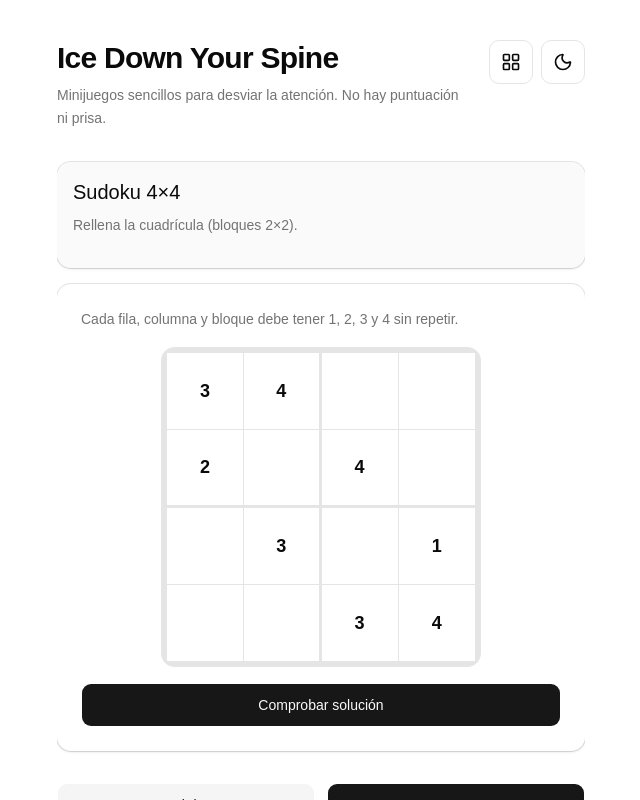
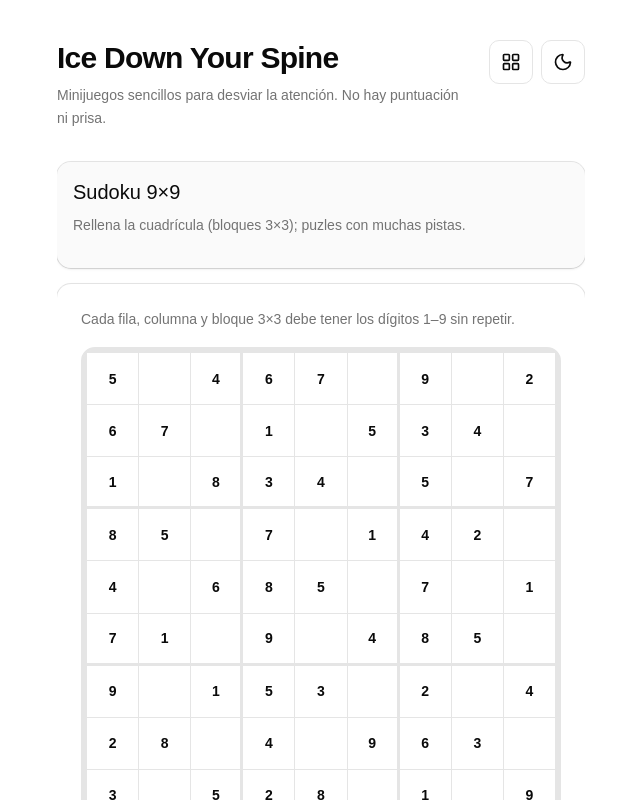
Before and after one commit to 3Ryuusei3/icedownmyspine, a React (Vite) app: page / in a window 1280 px wide. Both pictures are taken after a click on the button "Jugar a otro". Shown: the top 800 px of the page, without its empty margins (319-959 px from the left). Built offline with nearby package versions, Linux system fonts and the light colour scheme.

Commit message:
Updated sudoku and ordered numbers

```diff
--- a/src/games/Sudoku4Game.tsx
+++ b/src/games/Sudoku9Game.tsx
@@ -3,11 +3,13 @@ import { Button } from "@/components/ui/button";
 import { Input } from "@/components/ui/input";
 import type { GameProps } from "@/games/types";
 import {
-  formatSudoku4Lines,
-  isValidCompletedSudoku4,
-  respectsSudokuGivens,
-} from "@/lib/sudoku4Validate";
-import { SUDOKU4_PUZZLES } from "@/lib/sudoku4Presets";
+  formatSudoku9Lines,
+  isValidCompletedSudoku9,
+  respectsSudoku9Givens,
+} from "@/lib/sudoku9Validate";
+import { pickSudoku9Puzzle } from "@/lib/sudoku9Presets";
+
+const SIZE = 9;
 
 function chunk<T>(arr: T[], size: number): T[][] {
   const out: T[][] = [];
@@ -17,23 +19,19 @@ function chunk<T>(arr: T[], size: number): T[][] {
   return out;
 }
 
-function pickPuzzle() {
-  return SUDOKU4_PUZZLES[Math.floor(Math.random() * SUDOKU4_PUZZLES.length)]!;
-}
-
-/** Último dígito 1–4 aunque el input envíe varios caracteres (sustitución en móvil). */
+/** Último dígito 1–9 aunque el input envíe varios caracteres (sustitución en móvil). */
 function parseCellDigit(raw: string): number | null {
   const digits = raw.replace(/\D/g, "");
   const last = digits.slice(-1);
   if (last === "") return null;
   const n = Number.parseInt(last, 10);
-  if (n >= 1 && n <= 4) return n;
+  if (n >= 1 && n <= 9) return n;
   return null;
 }
 
-export function Sudoku4Game({ onWin }: GameProps) {
+export function Sudoku9Game({ onWin }: GameProps) {
   const [{ puzzle, cells }, setPuzzleState] = useState(() => {
-    const p = pickPuzzle();
+    const p = pickSudoku9Puzzle();
     return { puzzle: p, cells: [...p.initial] as number[] };
   });
 
@@ -68,44 +66,44 @@ export function Sudoku4Game({ onWin }: GameProps) {
       return;
     }
     const ok =
-      respectsSudokuGivens(cells, puzzle.initial) &&
-      isValidCompletedSudoku4(cells);
+      respectsSudoku9Givens(cells, puzzle.initial) &&
+      isValidCompletedSudoku9(cells);
     if (ok) {
       setFeedback(null);
       onWin?.({
-        solutionText: formatSudoku4Lines(puzzle.solution),
+        solutionText: formatSudoku9Lines(puzzle.solution),
       });
     } else {
       setFeedback("bad");
     }
   }
 
-  const rows = chunk(cells, 4);
+  const rows = chunk(cells, SIZE);
 
   return (
     <div className="flex flex-col gap-4 max-sm:gap-2">
       <p className="text-muted-foreground max-sm:text-xs max-sm:leading-snug text-sm leading-relaxed">
-        Cada fila, columna y bloque debe tener 1, 2, 3 y 4 sin repetir.
+        Cada fila, columna y bloque 3×3 debe tener los dígitos 1–9 sin repetir.
       </p>
       <div
-        className="border-border bg-border mx-auto grid w-full max-w-xs grid-cols-4 gap-px overflow-hidden rounded-xl border-2 p-0.5 sm:p-1"
+        className="border-border bg-border mx-auto grid w-full max-w-md grid-cols-9 gap-px overflow-hidden rounded-xl border-2 p-0.5 sm:max-w-lg sm:p-1"
         role="grid"
-        aria-label="Sudoku 4 por 4"
+        aria-label="Sudoku 9 por 9"
       >
         {rows.map((row, ri) =>
           row.map((val, ci) => {
-            const i = ri * 4 + ci;
+            const i = ri * SIZE + ci;
             const fixed = puzzle.initial[i] !== 0;
-            const br = ci === 1;
-            const bb = ri === 1;
+            const br = ci % 3 === 2 && ci < SIZE - 1;
+            const bb = ri % 3 === 2 && ri < SIZE - 1;
             return (
               <div
                 key={i}
-                className={`bg-card ${br ? "border-r-border border-r-2" : ""} ${bb ? "border-b-border border-b-2" : ""} flex aspect-square items-center justify-center p-0.5`}
+                className={`bg-card ${br ? "border-r-border border-r-2" : ""} ${bb ? "border-b-border border-b-2" : ""} flex aspect-square min-w-0 items-center justify-center p-px sm:p-0.5`}
                 role="gridcell"
               >
                 {fixed ? (
-                  <span className="text-base font-semibold tabular-nums sm:text-lg">
+                  <span className="text-xs font-semibold tabular-nums sm:text-sm">
                     {puzzle.initial[i]}
                   </span>
                 ) : (
@@ -113,7 +111,7 @@ export function Sudoku4Game({ onWin }: GameProps) {
                     inputMode="numeric"
                     maxLength={2}
                     aria-label={`Celda fila ${ri + 1} columna ${ci + 1}`}
-                    className="h-full min-h-0 w-full rounded-none border-0 bg-transparent text-center text-[16px] shadow-none focus-visible:ring-2 sm:text-lg"
+                    className="h-full min-h-0 w-full min-w-0 rounded-none border-0 bg-transparent p-0 text-center text-[13px] shadow-none focus-visible:ring-1 sm:text-sm"
                     value={val === 0 ? "" : String(val)}
                     onChange={(e) => setCell(i, e.target.value)}
                   />
--- a/src/lib/gameRegistry.ts
+++ b/src/lib/gameRegistry.ts
@@ -8,11 +8,11 @@ import { MathQuickGame } from "@/games/MathQuickGame"
 import { MemoryPairsGame } from "@/games/MemoryPairsGame"
 import { OrderTapGame } from "@/games/OrderTapGame"
 import { SequenceGame } from "@/games/SequenceGame"
-import { Sudoku4Game } from "@/games/Sudoku4Game"
+import { Sudoku9Game } from "@/games/Sudoku9Game"
 import type { GameProps } from "@/games/types"
 
 export type GameId =
-  | "sudoku4"
+  | "sudoku9"
   | "math"
   | "sequence"
   | "count"
@@ -65,10 +65,10 @@ export const GAMES: GameDefinition[] = [
     component: GroundingGame,
   },
   {
-    id: "sudoku4",
-    title: "Sudoku 4×4",
-    description: "Rellena la cuadrícula (bloques 2×2).",
-    component: Sudoku4Game,
+    id: "sudoku9",
+    title: "Sudoku 9×9",
+    description: "Rellena la cuadrícula (bloques 3×3); puzles con muchas pistas.",
+    component: Sudoku9Game,
   },
   {
     id: "memory",
@@ -78,9 +78,9 @@ export const GAMES: GameDefinition[] = [
   },
   {
     id: "orderTap",
-    title: "16 números en orden",
+    title: "Ordena los números",
     description:
-      "Toca 16 números consecutivos (p. ej. del 21 al 36); un fallo reinicia desde el primero.",
+      "Toca 25 números consecutivos en orden (p. ej. del 21 al 45); un fallo reinicia desde el primero.",
     component: OrderTapGame,
   },
   {
--- a/src/lib/sudoku4Presets.ts
+++ /dev/null
@@ -1,21 +0,0 @@
-/** 4×4 sudoku: filas de izquierda a derecha, de arriba abajo. 0 = vacío. */
-
-export type Sudoku4Puzzle = {
-  initial: readonly number[]
-  solution: readonly number[]
-}
-
-export const SUDOKU4_PUZZLES: Sudoku4Puzzle[] = [
-  {
-    initial: [3, 4, 0, 0, 2, 0, 4, 0, 0, 3, 0, 1, 0, 0, 3, 4],
-    solution: [3, 4, 1, 2, 2, 1, 4, 3, 4, 3, 2, 1, 1, 2, 3, 4],
-  },
-  {
-    initial: [1, 0, 0, 4, 0, 4, 1, 0, 0, 1, 4, 0, 4, 0, 0, 1],
-    solution: [1, 2, 3, 4, 3, 4, 1, 2, 2, 1, 4, 3, 4, 3, 2, 1],
-  },
-  {
-    initial: [2, 1, 0, 0, 0, 0, 2, 1, 1, 0, 0, 3, 0, 3, 1, 0],
-    solution: [2, 1, 4, 3, 4, 3, 2, 1, 1, 2, 3, 4, 3, 4, 1, 2],
-  },
-]
--- a/src/lib/sudoku4Validate.ts
+++ /dev/null
@@ -1,49 +0,0 @@
-/** Comprueba que la cuadrícula 4×4 esté completa y sea un sudoku válido. */
-export function isValidCompletedSudoku4(grid: readonly number[]): boolean {
-  if (grid.length !== 16) return false
-  if (grid.some((c) => c < 1 || c > 4)) return false
-
-  for (let r = 0; r < 4; r++) {
-    const row = [0, 1, 2, 3].map((c) => grid[r * 4 + c]!)
-    if (new Set(row).size !== 4) return false
-  }
-  for (let c = 0; c < 4; c++) {
-    const col = [0, 1, 2, 3].map((r) => grid[r * 4 + c]!)
-    if (new Set(col).size !== 4) return false
-  }
-  for (let br = 0; br < 2; br++) {
-    for (let bc = 0; bc < 2; bc++) {
-      const box: number[] = []
-      for (let dr = 0; dr < 2; dr++) {
-        for (let dc = 0; dc < 2; dc++) {
-          box.push(grid[(br * 2 + dr) * 4 + (bc * 2 + dc)]!)
-        }
-      }
-      if (new Set(box).size !== 4) return false
-    }
-  }
-  return true
-}
-
-export function respectsSudokuGivens(
-  grid: readonly number[],
-  givens: readonly number[],
-): boolean {
-  for (let i = 0; i < 16; i++) {
-    if (givens[i] !== 0 && grid[i] !== givens[i]) return false
-  }
-  return true
-}
-
-export function formatSudoku4Lines(grid: readonly number[]): string {
-  const lines: string[] = []
-  for (let r = 0; r < 4; r++) {
-    lines.push(
-      grid
-        .slice(r * 4, r * 4 + 4)
-        .map(String)
-        .join(" "),
-    )
-  }
-  return lines.join("\n")
-}
--- /dev/null
+++ b/src/lib/sudoku9Presets.ts
@@ -0,0 +1,116 @@
+/** 9×9 sudoku: filas de izquierda a derecha, de arriba abajo. 0 = vacío. Puzles con muchas pistas (sencillos). */
+
+export type Sudoku9Puzzle = {
+  initial: readonly number[]
+  solution: readonly number[]
+}
+
+const STORAGE_LAST_INDEX = "icedownyourspine:sudoku9-last-index"
+
+const SOLUTION_EASY =
+  "534678912672195348198342567859761423426853791713924856961537284287419635345286179"
+    .split("")
+    .map(Number) as readonly number[]
+
+/** Varios tableros iniciales; todos llevan a la misma solución comprobada. */
+export const SUDOKU9_PUZZLES: Sudoku9Puzzle[] = [
+  {
+    initial: [
+      5, 3, 0, 0, 7, 0, 0, 0, 0, 6, 0, 0, 1, 9, 5, 0, 0, 0, 0, 9, 8, 0, 0, 0, 0, 6, 0, 8, 0, 0,
+      0, 6, 0, 0, 0, 3, 4, 0, 0, 8, 0, 3, 0, 0, 1, 7, 0, 0, 0, 2, 0, 0, 0, 6, 0, 6, 0, 0, 0, 0,
+      2, 8, 0, 0, 0, 0, 4, 1, 9, 0, 0, 5, 0, 0, 0, 0, 8, 0, 0, 7, 9,
+    ],
+    solution: SOLUTION_EASY,
+  },
+  {
+    initial: [
+      5, 0, 4, 6, 7, 0, 9, 0, 2, 6, 7, 0, 1, 0, 5, 3, 4, 0, 1, 0, 8, 3, 4, 0, 5, 0, 7, 8, 5, 0,
+      7, 0, 1, 4, 2, 0, 4, 0, 6, 8, 5, 0, 7, 0, 1, 7, 1, 0, 9, 0, 4, 8, 5, 0, 9, 0, 1, 5, 3, 0,
+      2, 0, 4, 2, 8, 0, 4, 0, 9, 6, 3, 0, 3, 0, 5, 2, 8, 0, 1, 0, 9,
+    ],
+    solution: SOLUTION_EASY,
+  },
+  {
+    initial: [
+      5, 0, 4, 0, 7, 0, 9, 0, 2, 0, 7, 0, 1, 0, 5, 0, 4, 0, 1, 0, 8, 0, 4, 0, 5, 0, 7, 0, 5, 0,
+      7, 0, 1, 0, 2, 0, 4, 0, 6, 0, 5, 0, 7, 0, 1, 0, 1, 0, 9, 0, 4, 0, 5, 0, 9, 0, 1, 0, 3, 0,
+      2, 0, 4, 0, 8, 0, 4, 0, 9, 0, 3, 0, 3, 0, 5, 0, 8, 0, 1, 0, 9,
+    ],
+    solution: SOLUTION_EASY,
+  },
+  {
+    initial: [
+      5, 3, 4, 6, 7, 0, 0, 1, 2, 0, 0, 2, 1, 9, 5, 3, 4, 8, 0, 0, 8, 3, 0, 0, 5, 0, 0, 8, 5, 9,
+      0, 0, 0, 0, 2, 0, 4, 2, 0, 0, 5, 3, 7, 9, 1, 0, 1, 0, 9, 2, 4, 8, 5, 6, 0, 0, 1, 0, 3, 0,
+      2, 0, 0, 2, 8, 7, 4, 1, 0, 6, 3, 5, 3, 4, 0, 2, 8, 0, 0, 0, 0,
+    ],
+    solution: SOLUTION_EASY,
+  },
+  {
+    initial: [
+      0, 0, 4, 6, 7, 8, 0, 1, 0, 6, 0, 2, 1, 9, 0, 3, 4, 8, 1, 0, 8, 0, 4, 2, 5, 0, 0, 0, 0, 0,
+      7, 6, 1, 4, 2, 0, 4, 2, 6, 8, 5, 3, 7, 9, 0, 7, 0, 3, 9, 2, 0, 0, 0, 6, 0, 6, 0, 5, 0, 7,
+      0, 8, 4, 0, 0, 7, 0, 0, 9, 6, 3, 0, 0, 4, 5, 2, 8, 6, 0, 7, 0,
+    ],
+    solution: SOLUTION_EASY,
+  },
+  {
+    initial: [
+      0, 0, 4, 6, 0, 8, 0, 1, 2, 6, 0, 2, 1, 0, 5, 3, 4, 0, 1, 0, 8, 0, 4, 0, 0, 0, 0, 0, 0, 0,
+      0, 0, 0, 0, 2, 3, 4, 2, 0, 8, 5, 3, 7, 9, 1, 0, 1, 0, 0, 0, 4, 8, 5, 6, 9, 6, 0, 5, 3, 7,
+      2, 8, 4, 2, 0, 7, 0, 1, 0, 6, 3, 0, 3, 4, 5, 2, 8, 0, 1, 7, 9,
+    ],
+    solution: SOLUTION_EASY,
+  },
+  {
+    initial: [
+      5, 3, 4, 0, 7, 8, 0, 1, 2, 6, 0, 0, 0, 0, 0, 0, 4, 8, 0, 9, 8, 0, 4, 2, 0, 6, 7, 8, 5, 9,
+      7, 6, 1, 0, 2, 3, 0, 2, 6, 8, 0, 3, 7, 9, 1, 0, 0, 3, 9, 2, 4, 8, 5, 0, 0, 0, 1, 5, 3, 7,
+      2, 0, 0, 2, 0, 7, 4, 0, 0, 6, 0, 5, 3, 0, 0, 0, 8, 0, 0, 7, 0,
+    ],
+    solution: SOLUTION_EASY,
+  },
+  {
+    initial: [
+      0, 3, 4, 6, 7, 8, 0, 0, 2, 0, 7, 0, 1, 9, 0, 3, 4, 0, 1, 9, 8, 3, 0, 0, 0, 0, 7, 8, 5, 9,
+      0, 0, 1, 4, 2, 3, 4, 0, 0, 0, 0, 3, 7, 9, 0, 0, 1, 0, 9, 2, 4, 8, 0, 0, 9, 6, 1, 0, 3, 0,
+      2, 8, 4, 2, 0, 0, 4, 0, 9, 6, 0, 0, 3, 0, 5, 2, 0, 6, 1, 7, 9,
+    ],
+    solution: SOLUTION_EASY,
+  },
+]
+
+/**
+ * Elige un puzle distinto al último que se jugó en esta pestaña (evita repetir al pulsar Repetir).
+ */
+export function pickSudoku9Puzzle(): Sudoku9Puzzle {
+  const n = SUDOKU9_PUZZLES.length
+  if (n === 0) throw new Error("SUDOKU9_PUZZLES vacío")
+  if (n === 1) return SUDOKU9_PUZZLES[0]!
+
+  let last = -1
+  try {
+    if (typeof sessionStorage !== "undefined") {
+      const raw = sessionStorage.getItem(STORAGE_LAST_INDEX)
+      if (raw !== null) {
+        const parsed = Number.parseInt(raw, 10)
+        if (Number.isFinite(parsed) && parsed >= 0 && parsed < n) last = parsed
+      }
+    }
+  } catch {
+    /* modo privado u orígenes que bloquean storage */
+  }
+
+  const pool = Array.from({ length: n }, (_, i) => i).filter((i) => i !== last)
+  const idx = pool[Math.floor(Math.random() * pool.length)]!
+
+  try {
+    if (typeof sessionStorage !== "undefined") {
+      sessionStorage.setItem(STORAGE_LAST_INDEX, String(idx))
+    }
+  } catch {
+    /* ignore */
+  }
+
+  return SUDOKU9_PUZZLES[idx]!
+}
--- /dev/null
+++ b/src/lib/sudoku9Validate.ts
@@ -0,0 +1,52 @@
+const N = 9
+const BOX = 3
+
+/** Comprueba que la cuadrícula 9×9 esté completa y sea un sudoku válido. */
+export function isValidCompletedSudoku9(grid: readonly number[]): boolean {
+  if (grid.length !== N * N) return false
+  if (grid.some((c) => c < 1 || c > N)) return false
+
+  for (let r = 0; r < N; r++) {
+    const row = Array.from({ length: N }, (_, c) => grid[r * N + c]!)
+    if (new Set(row).size !== N) return false
+  }
+  for (let c = 0; c < N; c++) {
+    const col = Array.from({ length: N }, (_, r) => grid[r * N + c]!)
+    if (new Set(col).size !== N) return false
+  }
+  for (let br = 0; br < BOX; br++) {
+    for (let bc = 0; bc < BOX; bc++) {
+      const box: number[] = []
+      for (let dr = 0; dr < BOX; dr++) {
+        for (let dc = 0; dc < BOX; dc++) {
+          box.push(grid[(br * BOX + dr) * N + (bc * BOX + dc)]!)
+        }
+      }
+      if (new Set(box).size !== N) return false
+    }
+  }
+  return true
+}
+
+export function respectsSudoku9Givens(
+  grid: readonly number[],
+  givens: readonly number[],
+): boolean {
+  for (let i = 0; i < N * N; i++) {
+    if (givens[i] !== 0 && grid[i] !== givens[i]) return false
+  }
+  return true
+}
+
+export function formatSudoku9Lines(grid: readonly number[]): string {
+  const lines: string[] = []
+  for (let r = 0; r < N; r++) {
+    lines.push(
+      grid
+        .slice(r * N, r * N + N)
+        .map(String)
+        .join(" "),
+    )
+  }
+  return lines.join("\n")
+}
```
Also changed, not shown: src/games/OrderTapGame.tsx (+56 -61 lines).
